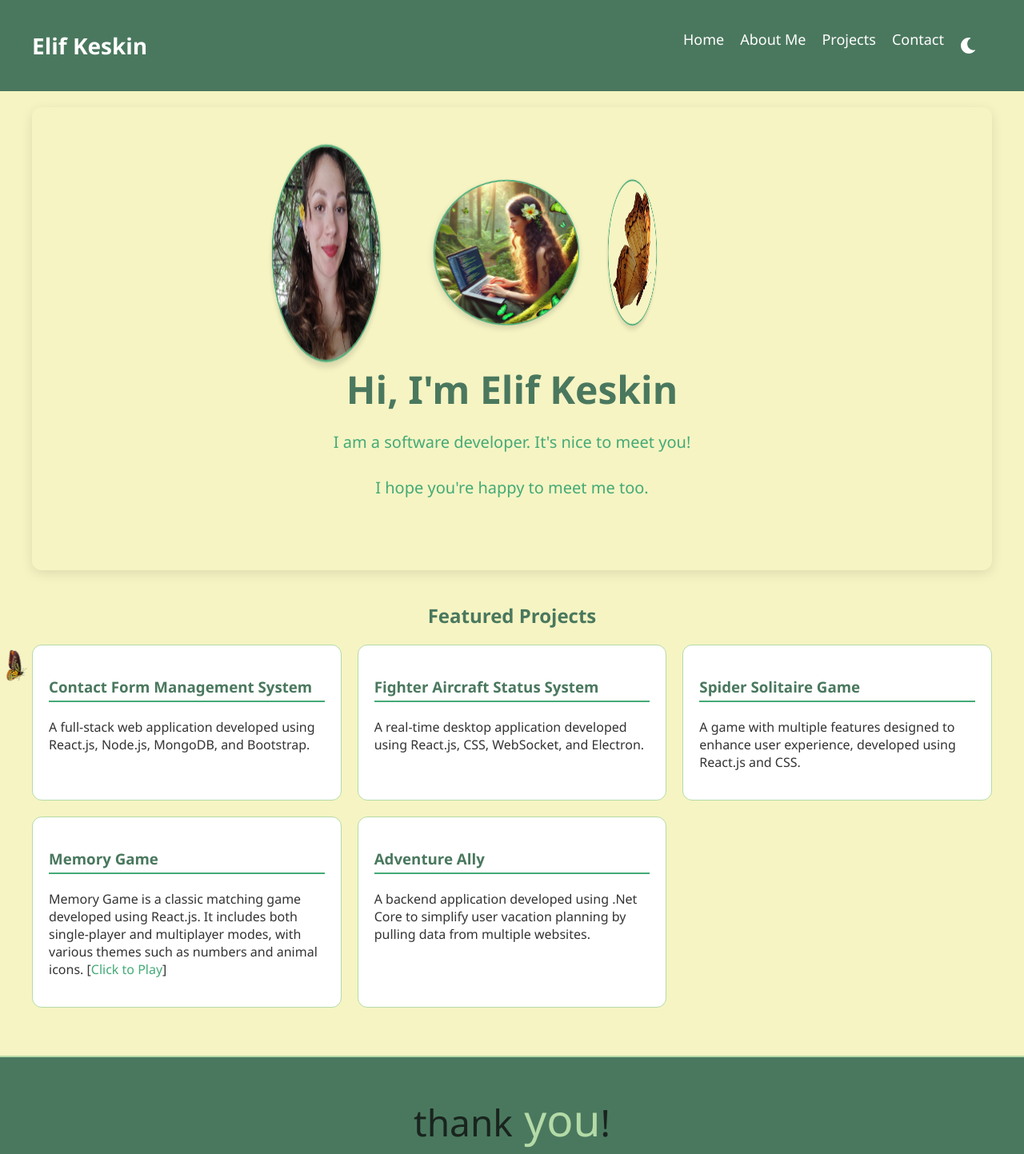
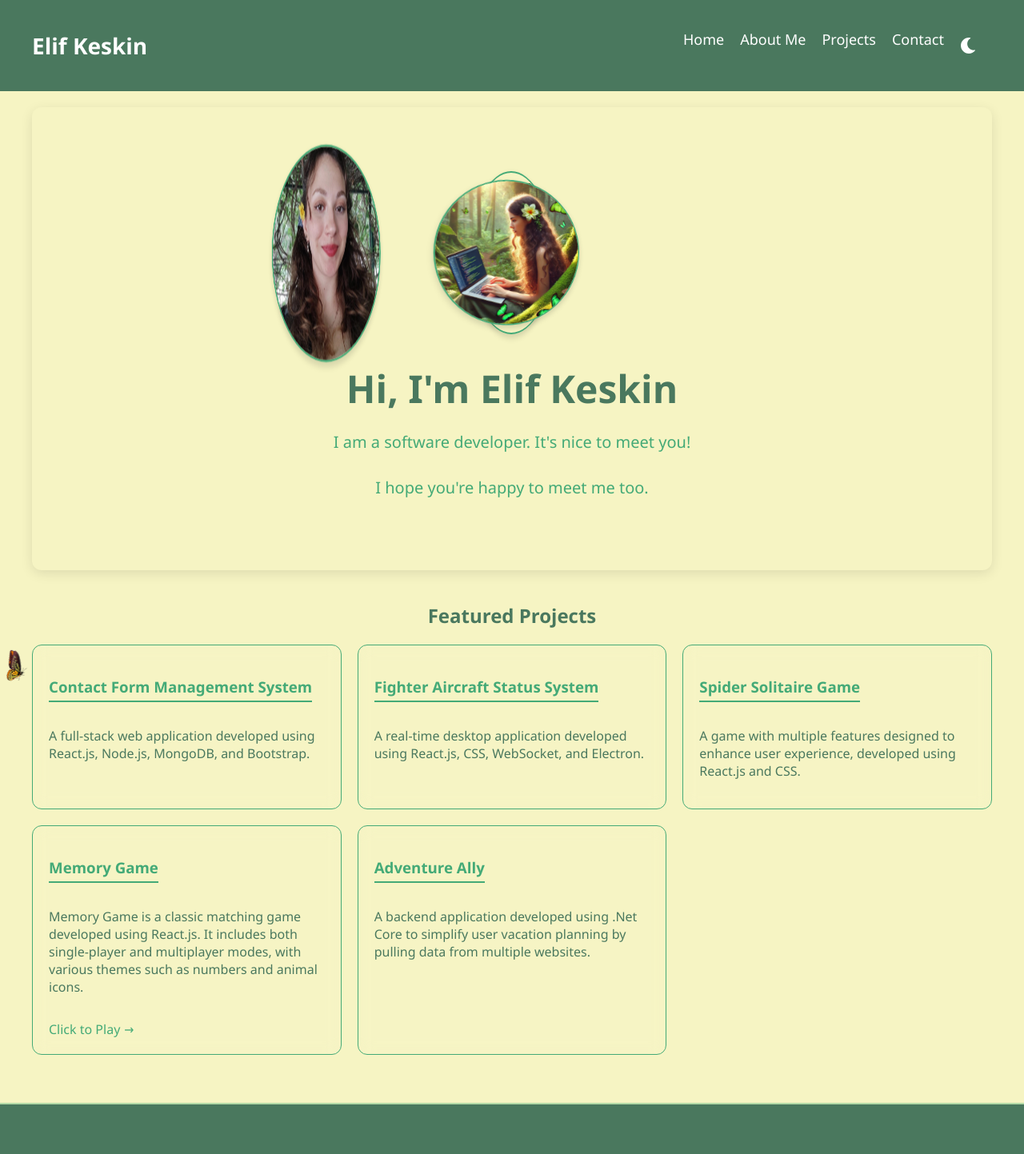
Before and after one commit to ElifKeskinn/Portfolio-Next.js, a Next.js app: page / in a window 1280 px wide. Shown: the top 1443 px of the page at 80% size. Built offline with nearby package versions, Linux system fonts and the light colour scheme.

Commit message:
home page updated

```diff
--- a/app/page.js
+++ b/app/page.js
@@ -1,15 +1,49 @@
 'use client';
 import Link from 'next/link';
 import styles from './page.module.css';
-import dynamic from 'next/dynamic';
+import { motion } from 'framer-motion';
 import Butterflies from '@/components/Butterflies/Butterflies';
 import { useEffect } from 'react';
 
-const Slider = dynamic(() => import('react-slick'), { ssr: false });
-import "slick-carousel/slick/slick.css";
-import "slick-carousel/slick/slick-theme.css";
+export default function Home() {
+  const containerVariants = {
+    hidden: { opacity: 0 },
+    visible: {
+      opacity: 1,
+      transition: { staggerChildren: 0.3 }
+    }
+  };
 
-export default function Home() {
+  const itemVariants = {
+    hidden: { y: 20, opacity: 0 },
+    visible: {
+      y: 0,
+      opacity: 1,
+      transition: { duration: 0.5 }
+    }
+  };
+
+  const cardVariants = {
+    hidden: { scale: 0.8, opacity: 0 },
+    visible: {
+      scale: 1,
+      opacity: 1,
+      transition: { duration: 0.5 }
+    },
+    hover: {
+      scale: 1.05,
+      transition: { duration: 0.2 }
+    }
+  };
+
+  const carouselVariants = {
+    hover: {
+      rotateY: 180,
+      transition: { duration: 0.8 }
+    }
+  };
+
+  // carousel için özel animasyon tanımları
   useEffect(() => {
     const cards = document.querySelectorAll(`.${styles.card3d}`);
     const carousel = document.querySelector(`.${styles.carousel3d}`);
@@ -17,19 +51,19 @@ export default function Home() {
     let angle = 0;
     let rotating = true;
 
-    // Auto rotation
-    setInterval(() => {
+    // Otomatik döndürme
+    const interval = setInterval(() => {
       if (rotating) {
         angle -= 120;
         carousel.style.transform = `rotateY(${angle}deg)`;
       }
     }, 3000);
 
-    // Stop rotation on hover
+    // Hover durumunda dönmeyi durdur
     carousel.addEventListener('mouseenter', () => rotating = false);
     carousel.addEventListener('mouseleave', () => rotating = true);
 
-    // Manual rotation on click
+    // Tıklama ile manuel döndürme
     cards.forEach(card => {
       card.addEventListener('click', () => {
         const currentRotation = parseInt(card.dataset.rotation);
@@ -37,58 +71,121 @@ export default function Home() {
         carousel.style.transform = `rotateY(${angle}deg)`;
       });
     });
+
+    return () => {
+      clearInterval(interval);
+      carousel.removeEventListener('mouseenter', () => rotating = false);
+      carousel.removeEventListener('mouseleave', () => rotating = true);
+    };
   }, []);
 
   return (
     <div className="container">
       <Butterflies />
-      <section className={styles.hero}>
-        <div className={styles.carousel3d}>
-          <div className={styles.card3d} data-rotation="0">
-            <img src="/images/photo3.png" alt="Elif Keskin3" />
+      <motion.section
+        className={styles.hero}
+        initial="hidden"
+        animate="visible"
+        variants={containerVariants}
+      >
+        <motion.div
+          className={styles.carousel3d}
+          whileHover="hover"
+          variants={carouselVariants}
+        >
+          <div className={styles.card3d}>
+            <motion.img
+              src="/images/photo3.png"
+              alt="Elif Keskin3"
+              whileHover={{ scale: 1.1 }}
+              transition={{ duration: 0.3 }}
+            />
           </div>
-          <div className={styles.card3d} data-rotation="120">
-            <img src="/images/photo1.jpg" alt="Elif Keskin1" />
+          <div className={styles.card3d}>
+            <motion.img
+              src="/images/photo1.jpg"
+              alt="Elif Keskin1"
+              whileHover={{ scale: 1.1 }}
+              transition={{ duration: 0.3 }}
+            />
           </div>
-          <div className={styles.card3d} data-rotation="240">
-            <img src="/images/photo2.png" alt="Elif Keskin2" />
+          <div className={styles.card3d}>
+            <motion.img
+              src="/images/photo2.png"
+              alt="Elif Keskin2"
+              whileHover={{ scale: 1.1 }}
+              transition={{ duration: 0.3 }}
+            />
           </div>
+        </motion.div>
+        <motion.h1 variants={itemVariants}>
+          Hi, I&apos;m Elif Keskin
+        </motion.h1>
+        <motion.p variants={itemVariants}>
+          I am a software developer. It&apos;s nice to meet you!
+        </motion.p>
+        <motion.p variants={itemVariants}>
+          I hope you&apos;re happy to meet me too.
+        </motion.p>
+      </motion.section>
+
+      <motion.section
+        className={styles.featured}
+        initial="hidden"
+        whileInView="visible"
+        viewport={{ once: true }}
+        variants={containerVariants}
+      >
+        <motion.h2 variants={itemVariants}>Featured Projects</motion.h2>
+        <div className={styles.grid}>
+          {[
+            {
+              title: "Contact Form Management System",
+              description: "A full-stack web application developed using React.js, Node.js, MongoDB, and Bootstrap."
+            },
+            {
+              title: "Fighter Aircraft Status System",
+              description: "A real-time desktop application developed using React.js, CSS, WebSocket, and Electron."
+            },
+            {
+              title: "Spider Solitaire Game",
+              description: "A game with multiple features designed to enhance user experience, developed using React.js and CSS."
+            },
+            {
+              title: "Memory Game",
+              description: "Memory Game is a classic matching game developed using React.js. It includes both single-player and multiplayer modes, with various themes such as numbers and animal icons.",
+              link: "https://memory-flame-mu.vercel.app/"
+            },
+            {
+              title: "Adventure Ally",
+              description: "A backend application developed using .Net Core to simplify user vacation planning by pulling data from multiple websites."
+            }
+          ].map((project, index) => (
+            <motion.div
+              key={index}
+              className={styles.card}
+              variants={cardVariants}
+              whileHover="hover"
+              custom={index}
+            >
+              <h3 className={styles.header}>{project.title}</h3>
+              <p>{project.description}</p>
+              {project.link && (
+                <motion.a
+                  href={project.link}
+                  target="_blank"
+                  rel="noopener noreferrer"
+                  className={styles.link}
+                  whileHover={{ scale: 1.05 }}
+                  whileTap={{ scale: 0.95 }}
+                >
+                  Click to Play
+                </motion.a>
+              )}
+            </motion.div>
+          ))}
         </div>
-        <h1>Hi, I&apos;m Elif Keskin</h1>
-        <p>I am a software developer. It&apos;s nice to meet you!</p>
-        <p>I hope you&apos;re happy to meet me too.</p>
-      </section>
-
-      <section className={styles.featured}>
-        <h2>Featured Projects</h2>
-        <div className={styles.grid}>
-          <div className={styles.card}>
-            <h3 className={styles.header}>Contact Form Management System</h3>
-            <p>A full-stack web application developed using React.js, Node.js, MongoDB, and Bootstrap.</p>
-            {/* <Link href="/projects" className={styles.link}>Details</Link> */}
-          </div>
-          <div className={styles.card}>
-            <h3 className={styles.header}>Fighter Aircraft Status System</h3>
-            <p>A real-time desktop application developed using React.js, CSS, WebSocket, and Electron.</p>
-            {/* <Link href="/projects" className={styles.link}>Details</Link> */}
-          </div>
-          <div className={styles.card}>
-            <h3 className={styles.header}>Spider Solitaire Game</h3>
-            <p>A game with multiple features designed to enhance user experience, developed using React.js and CSS.</p>
-            {/* <Link href="/projects" className={styles.link}>Details</Link> */}
-          </div>
-          <div className={styles.card}>
-            <h3 className={styles.header}>Memory Game</h3>
-            <p>Memory Game is a classic matching game developed using React.js. It includes both single-player and multiplayer modes, with various themes such as numbers and animal icons. [<a href="https://memory-flame-mu.vercel.app/" target="_blank" rel="noopener noreferrer" className={styles.link}>Click to Play</a>]</p>
-          </div>
-          <div className={styles.card}>
-            <h3 className={styles.header}>Adventure Ally</h3>
-            <p>A backend application developed using .Net Core to simplify user vacation planning by pulling data from multiple websites.</p>
-            {/* <Link href="/projects" className={styles.link}>Details</Link> */}
-          </div>
-
-        </div>
-      </section>
+      </motion.section>
     </div>
-  )
+  );
 }
--- a/app/page.module.css
+++ b/app/page.module.css
@@ -40,6 +40,7 @@
   font-size: 48px;
   margin-bottom: 20px;
   color: #4A785E;
+  animation: float 3s ease-in-out infinite;
 }
 
 .hero p {
@@ -65,16 +66,72 @@
 }
 
 .card {
-  border: 1px solid #B4DAA7;
+  border: 1px solid var(--primary-color);
   padding: 20px;
   border-radius: 12px;
-  background-color: #FFFFFF;
-  color: #333;
-  transition: box-shadow 0.3s;
+  background: rgba(255, 255, 255, 0.03);
+  backdrop-filter: blur(10px);
+  transition: all 0.3s ease;
+  position: relative;
+  overflow: hidden;
 }
 
-.card:hover {
-  box-shadow: 0 4px 8px rgba(0,0,0,0.1);
+.card::before {
+  content: '';
+  position: absolute;
+  top: 0;
+  left: 0;
+  width: 100%;
+  height: 100%;
+  background: linear-gradient(45deg, transparent, rgba(var(--primary-color-rgb), 0.03));
+  opacity: 0;
+  transition: opacity 0.3s;
+}
+
+.card:hover::before {
+  opacity: 1;
+}
+
+.header {
+  color: var(--primary-color);
+  margin-bottom: 15px;
+  position: relative;
+  display: inline-block;
+}
+
+.header::after {
+  content: '';
+  position: absolute;
+  bottom: -2px;
+  left: 0;
+  width: 0;
+  height: 2px;
+  background: var(--secondary-color);
+  transition: width 0.3s ease;
+}
+
+.card:hover .header::after {
+  width: 100%;
+}
+
+.link {
+  display: inline-block;
+  margin-top: 15px;
+  color: var(--primary-color);
+  text-decoration: none;
+  font-weight: 500;
+  position: relative;
+}
+
+.link::after {
+  content: '→';
+  margin-left: 5px;
+  transition: transform 0.3s ease;
+  display: inline-block;
+}
+
+.link:hover::after {
+  transform: translateX(5px);
 }
 
 .carousel3d {
@@ -113,10 +170,9 @@
   transform: rotateY(120deg) translateZ(200px);
 }
 
-.card3d:nth-child(3) {
-  transform: rotateY(240deg) translateZ(200px);
+
+
+@keyframes float {
+  0%, 100% { transform: translateY(0); }
+  50% { transform: translateY(-10px); }
 }
-
-.card3d:hover {
-  transform: scale(1.03) translateZ(210px);
-}
```
